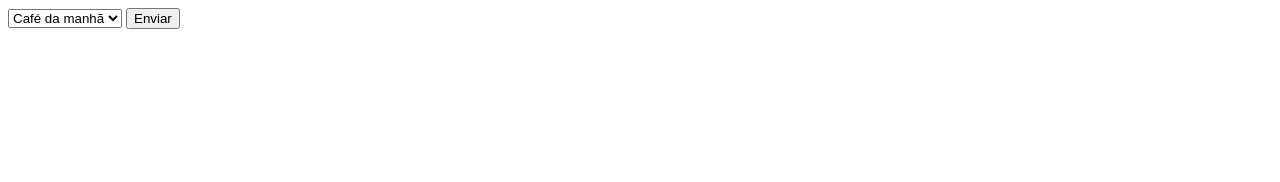
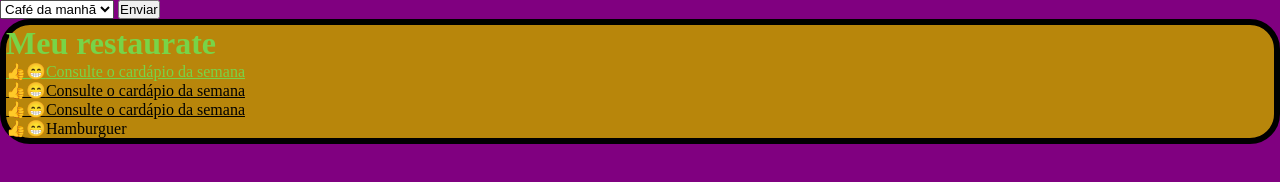
Before and after one commit to LeoPierangelli/aula-slaqual-front, a plain HTML site: page aulaweb/index.html in a window 1280 px wide. Drawn offline with Linux system fonts and the light colour scheme.

Commit message:
feat aula front
add css

```diff
--- a/index.html
+++ b/aulaweb/index.html
@@ -3,6 +3,7 @@
 <head>
     <meta charset="UTF-8">
     <meta name="viewport" content="width=device-width, initial-scale=1.0">
+    <link rel="stylesheet" href="/aulaweb/style.css">
     <title>Document</title>
 </head>
 <body>
@@ -23,6 +24,16 @@
     <button onclick="enviarLista()">Enviar</button>
 
 
+    <div class="secao">
+        <h1 class="titulo">Meu restaurate</h1>
+        <p class="paragrafo titulo">Consulte o cardápio da semana</p>
+        <p class="paragrafo">Consulte o cardápio da semana</p>
+        <p>Consulte o cardápio da semana</p>
+        <div>
+            <p>Hamburguer</p>
+        </div>
+    </div>
+
 
     <script src="a.js">
 
--- /dev/null
+++ b/aulaweb/style.css
@@ -0,0 +1,42 @@
+*{
+    margin: 0;
+    padding: 0;
+}
+
+
+.titulo{
+    color: #78D447;
+}
+
+
+.titulo:hover{
+    background-color: black;
+    font-size: 40px;
+}
+
+
+.paragrafo.titulo{
+    color: #78D447;
+}
+
+
+.secao{
+    background-color: darkgoldenrod;
+    border: 6px solid #000000;
+    border-radius: 30px;
+}
+
+.secao > p{
+    text-decoration: underline;
+}
+
+p::before{
+    content: '👍😁'
+}
+
+
+
+
+body{
+    background-color: #800080;
+}
```
Also changed, not shown: aulaweb/a.js (renamed from a.js), 1 other file.
